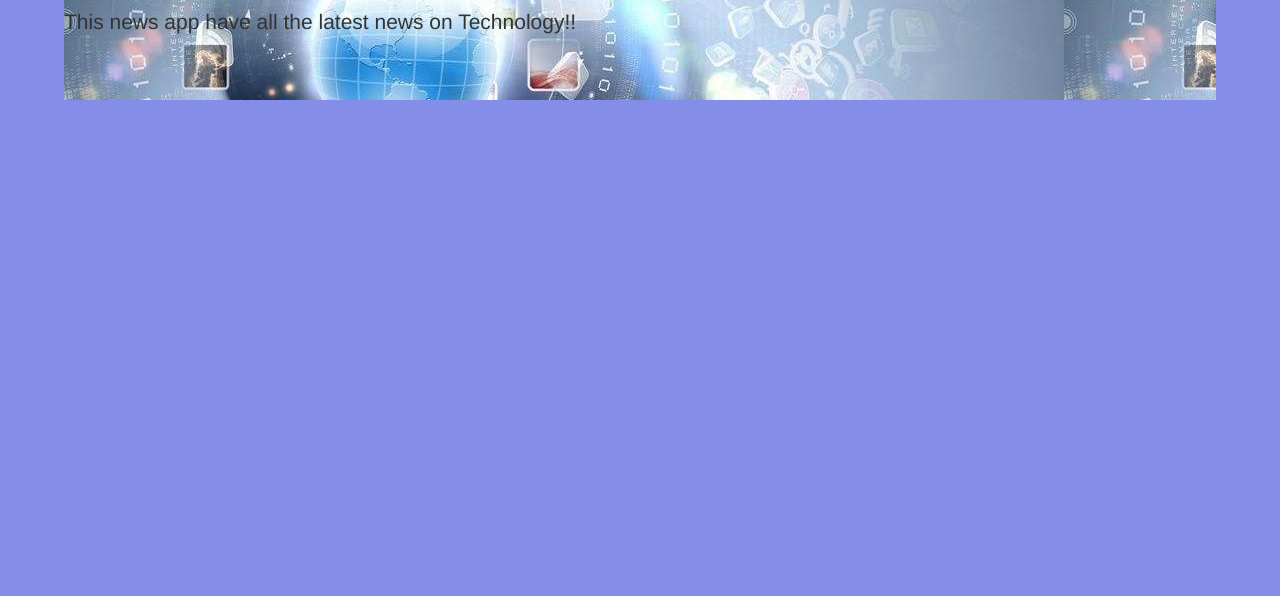
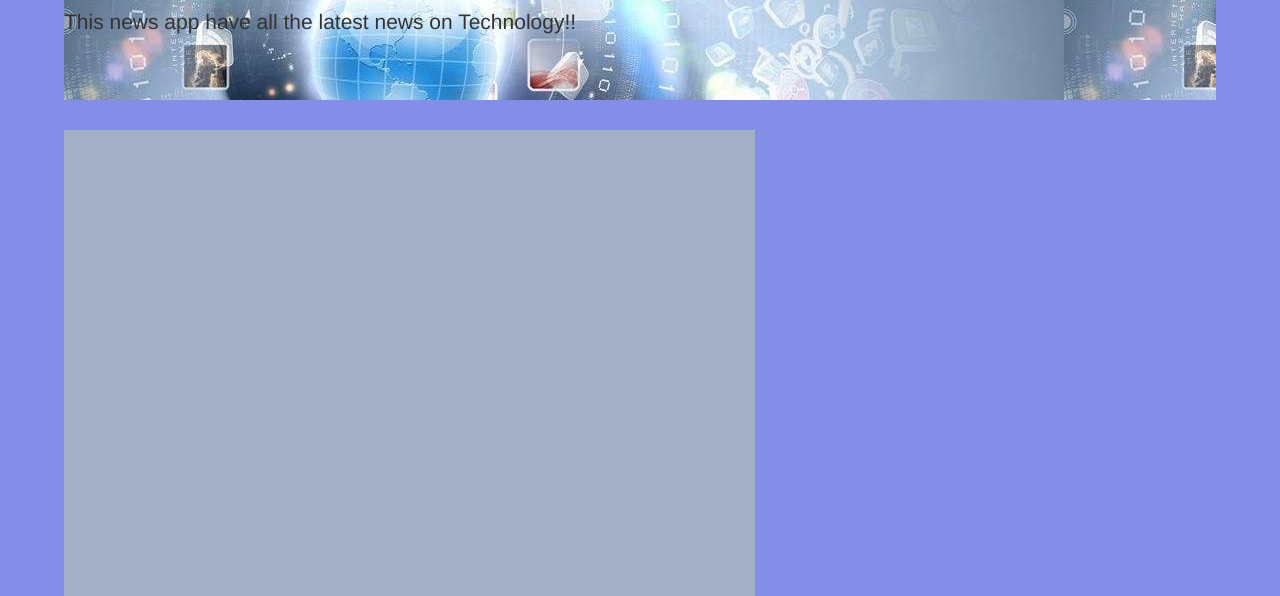
Before and after one commit to navinjoy/mymongonews, a website: page public/index.html in a window 1280 px wide. Shown: the part 204-800 px from the top of the page. Drawn offline with nearby package versions, Linux system fonts and the light colour scheme; no server answers.

Commit message:
minor fix

```diff
--- a/public/index.html
+++ b/public/index.html
@@ -27,8 +27,10 @@
     #articles {
       display: inline-block;
       overflow: auto;
-      width: 70%;
+      width: 60%;
+      padding: 2%;
       height: 700px;
+      background-color: rgb(163, 174, 199);
     }
 
     #notes {
@@ -40,7 +42,7 @@
     input {
       display: block;
       width: 100%;
-      background-color: #FCF5C7;
+      background-color: rgb(163, 174, 199);
     }
 
     input {
```
